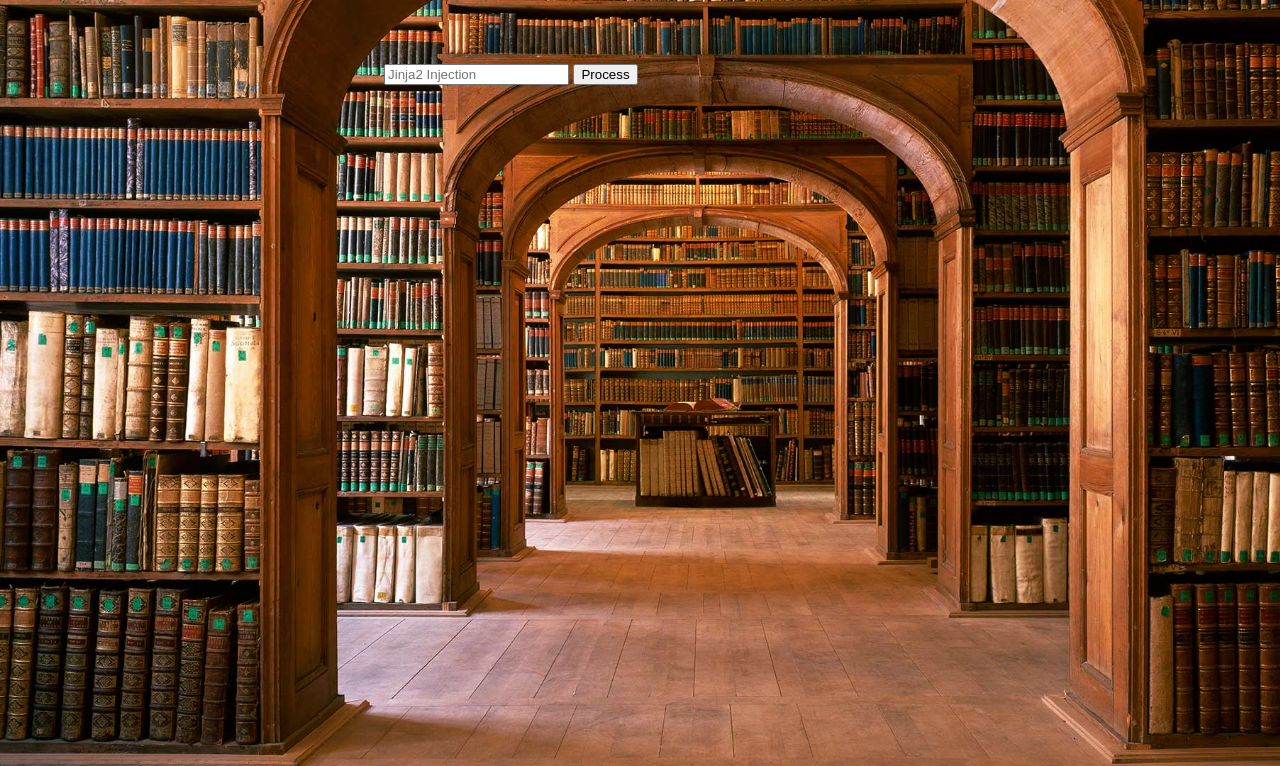
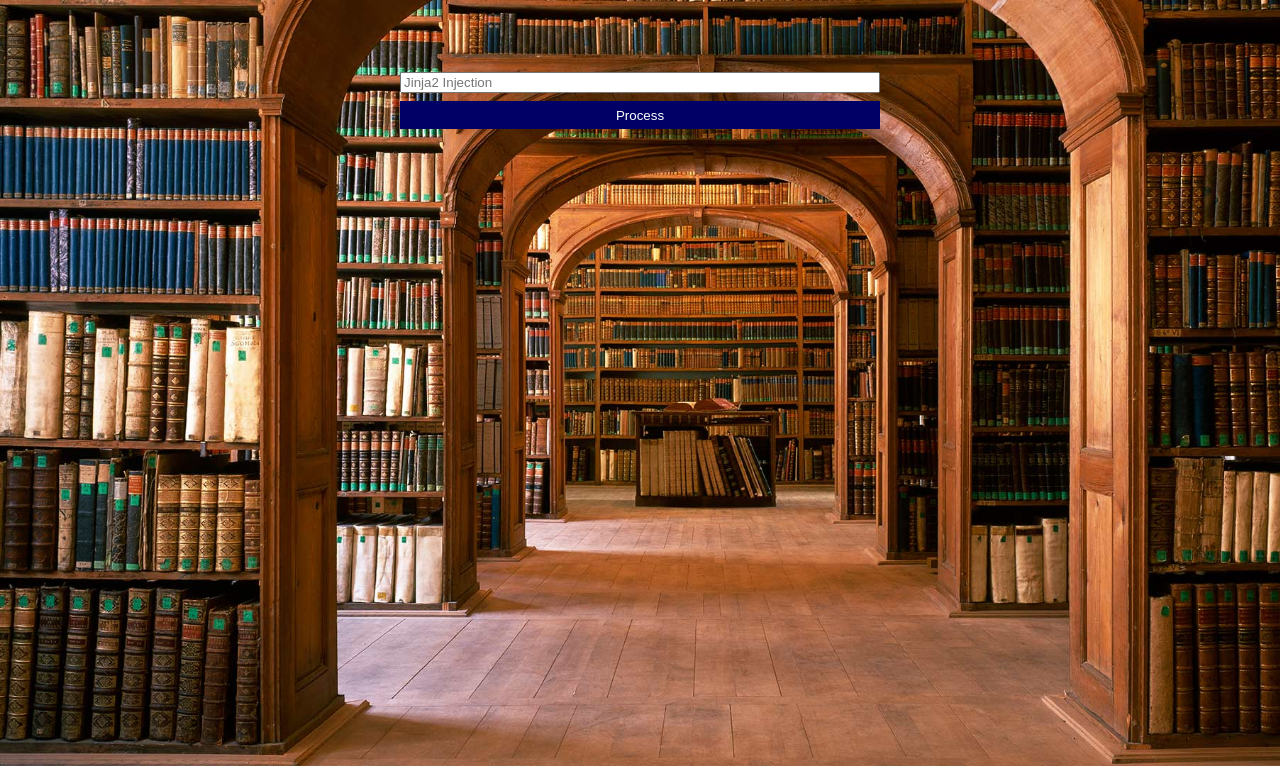
Before and after one commit to hurtleturtle/webapp, a Flask app: template wuxia/templates/misc/injection.html in a window 1280 px wide. Shown: the part 34-800 px from the top of the page. Run offline with Flask 2, Linux system fonts and the light colour scheme; the template is opened without the code that fills it, so the values that code supplies are empty; some libraries are stand-ins or nearby versions.

Commit message:
Added form-item wrappers

```diff
--- a/wuxia/templates/misc/injection.html
+++ b/wuxia/templates/misc/injection.html
@@ -4,8 +4,12 @@
 <div class="wrapper">
     <form class="template_injection" method="post">
         <div class="form-group">
-            <input type="text" placeholder="Jinja2 Injection" name="injection">
-            <input type="submit" class="btn-submit" value="Process">
+            <div class="form-item">
+                <input type="text" placeholder="Jinja2 Injection" name="injection">
+            </div>
+            <div class="form-item">
+                <input type="submit" class="btn-submit" value="Process">
+            </div>
         </div>
     </form>
     {% if result %}
```
